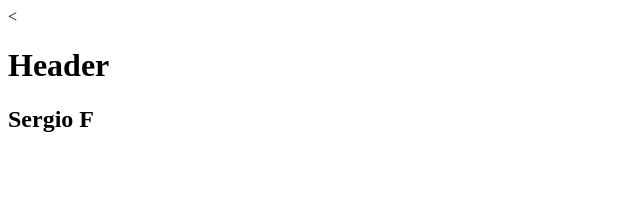
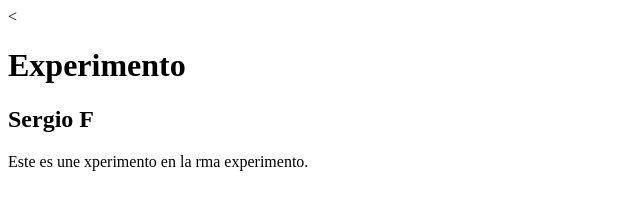
Before and after one commit to Sergio31416/curso, a plain HTML site: page index.html in a window 1280 px wide. Shown: the whole page, without its empty margins (0-640 px from the left). Drawn offline with Linux system fonts and the light colour scheme.

Commit message:
Agregando texto de experimento

```diff
--- a/index.html
+++ b/index.html
@@ -8,11 +8,14 @@
 <body>
 	<header>
 		<h1>
-			Header
+			Experimento
 		</h1>
 	</header>
 	<div>
 		<h2>Sergio F</h2>
 	</div>
+	<footer>
+		<p>Este es une xperimento en la rma experimento.</p>
+	</footer>
 </body>
 </html>
```
